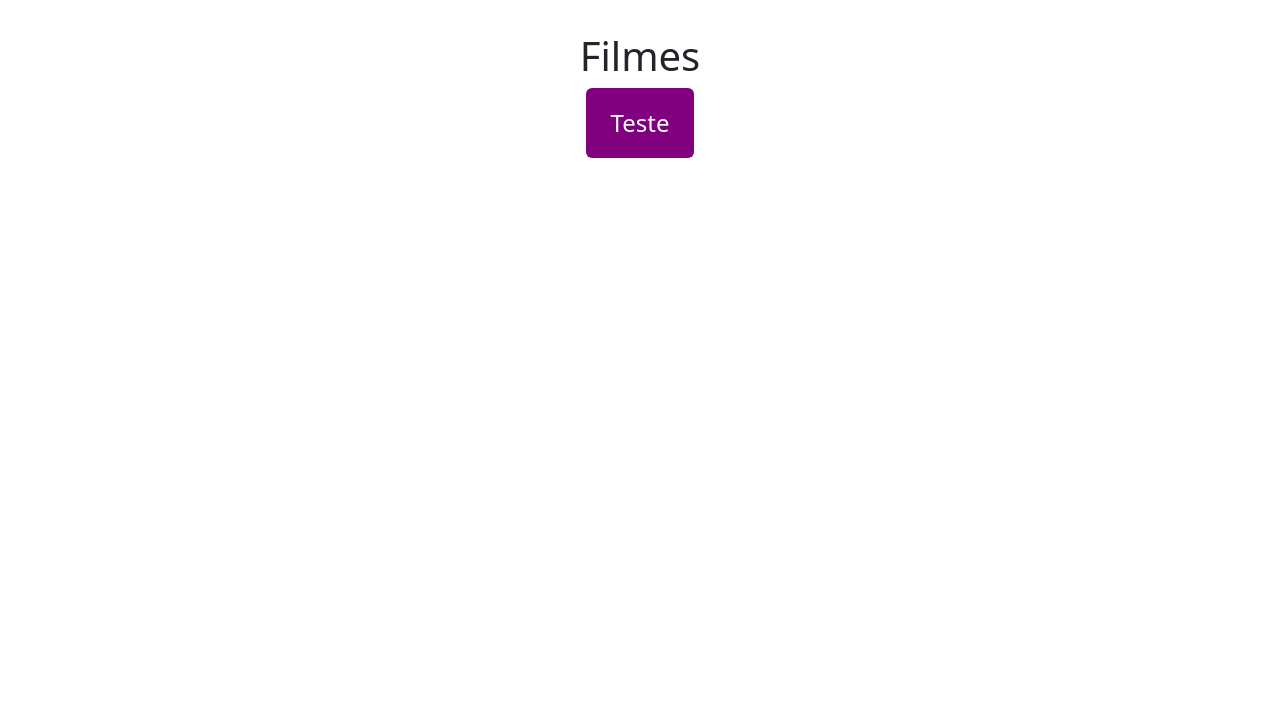
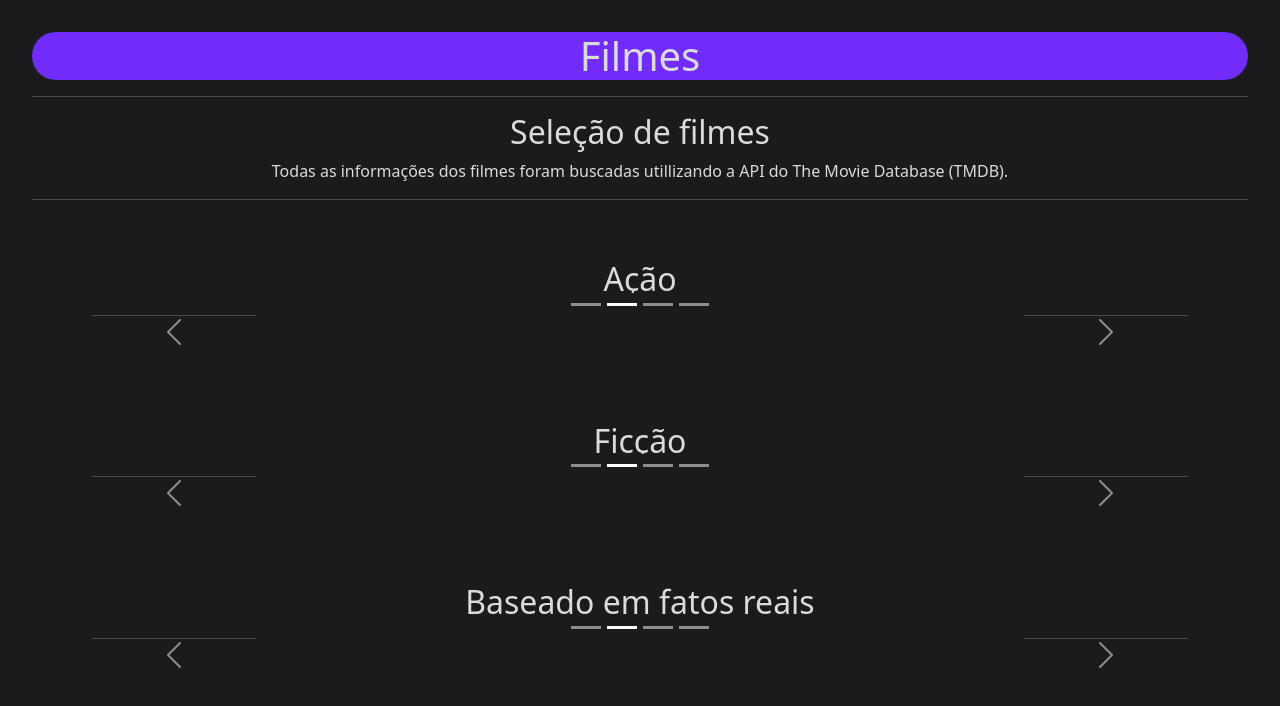
Before and after one commit to Maciel47/filmes, a React (Vite) app: page / in a window 1280 px wide. Shown: the top 706 px of the page. Built offline with nearby package versions, Linux system fonts and the light colour scheme.

Commit message:
Project organized to consume the api and work with the data

```diff
--- a/index.html
+++ b/index.html
@@ -2,7 +2,7 @@
 <html lang="en">
   <head>
     <meta charset="UTF-8" />
-    <link rel="icon" type="image/svg+xml" href="/vite.svg" />
+    <link rel="icon" type="image/svg+xml" href="./src/assets/icons/movie-clapperboard-svgrepo-com.svg" />
     <meta name="viewport" content="width=device-width, initial-scale=1.0" />
     <title>Filmes</title>
   </head>
--- a/package.json
+++ b/package.json
@@ -10,6 +10,7 @@
     "preview": "vite preview"
   },
   "dependencies": {
+    "axios": "^1.4.0",
     "bootstrap": "^5.3.1",
     "react": "^18.2.0",
     "react-bootstrap": "^2.8.0",
--- a/src/App.jsx
+++ b/src/App.jsx
@@ -1,15 +1,37 @@
-import './assets/css/App.css'
+import './assets/css/App.css';
+import ControlledCarousel from './components/ControlledCarousel';
 
-import ButtonTest from './components/Button.jsx';
+// var name; Minha ideia, inicialmente é utilizar uma variável nome que vai receber o valor (nome do filme) e inserir na url da api. Por conta disso optei escrever para que eu não esqueça. Posteriormente, irei excluir este comentário e provavelmente o fetch abaixo.
+// fetch(`https://api.themoviedb.org/3/movie/${this.state.name}550?api_key=756bf41a452aae1cce2c46c74f2f9561`)
 
 function App() {
 
   return (
     <>
-      <h1>Filmes</h1>
-      <div>
-        <ButtonTest/>
-      </div>
+      <nav>
+        <h1>Filmes</h1>
+        <hr className='hr'></hr>
+        <h2>Seleção de filmes</h2>
+        <p>
+          Todas as informações dos filmes foram buscadas utillizando a API do The Movie Database (TMDB).
+        </p>
+        <hr className='hr'></hr>
+      </nav>
+      <section>
+        <h2>Ação</h2>
+        <hr className='hr'></hr>
+        <ControlledCarousel/>
+      </section>
+      <section>
+        <h2>Ficção</h2>
+        <hr className='hr'></hr>
+        <ControlledCarousel/>
+      </section>
+      <section>
+        <h2>Baseado em fatos reais</h2>
+        <hr className='hr'></hr>
+        <ControlledCarousel/>
+      </section>
     </>
   )
 }
--- a/src/assets/css/App.css
+++ b/src/assets/css/App.css
@@ -1,6 +1,20 @@
+* {
+  color: rgb(218, 219, 219);
+  background-color: #1b1b1d;
+}
+
 #root {
-  max-width: 1280px;
   margin: 0 auto;
   padding: 2rem;
   text-align: center;
 }
+
+h1 {
+  border-radius: 30px;
+  background-color: #722cf9;
+}
+
+section {
+  margin: 30px;
+  padding: 30px;
+}
--- a/src/components/Button.jsx
+++ /dev/null
@@ -1,27 +0,0 @@
-import { Button } from 'react-bootstrap';
-
-function ButtonTest () {
-    return (
-        <>
-        <style type="text/css">
-          {`
-            .btn-flat {
-                background-color: purple;
-                color: white;
-            }
-
-            .btn-xxl {
-                padding: 1rem 1.5rem;
-                font-size: 1.5rem;
-            }
-        `}
-        </style>
-
-        <Button variant="flat" size="xxl">
-          Teste
-        </Button>
-      </>
-    )
-}
-
-export default ButtonTest;
--- /dev/null
+++ b/src/components/ControlledCarousel.jsx
@@ -0,0 +1,46 @@
+import { useState } from 'react';
+import Carousel from 'react-bootstrap/Carousel';
+// import getInfo from '../services/getMovieData';
+
+function ControlledCarousel() {
+  const [index, setIndex] = useState(0);
+
+  const handleSelect = (selectedIndex) => {
+    setIndex(selectedIndex);
+  };
+
+  return (
+    <Carousel activeIndex={index} onSelect={handleSelect}>
+      <Carousel.Item>
+        <Carousel.Caption>
+          <h3>First slide label</h3>
+          <p>Nulla vitae elit libero, a pharetra augue mollis interdum.</p>
+        </Carousel.Caption>
+      </Carousel.Item>
+      <Carousel.Item>
+        <Carousel.Caption>
+          <h3>Second slide label</h3>
+          <p>Lorem ipsum dolor sit amet, consectetur adipiscing elit.</p>
+        </Carousel.Caption>
+      </Carousel.Item>
+      <Carousel.Item>
+        <Carousel.Caption>
+          <h3>Third slide label</h3>
+          <p>
+            Praesent commodo cursus magna, vel scelerisque nisl consectetur.
+          </p>
+        </Carousel.Caption>
+      </Carousel.Item>
+      <Carousel.Item>
+        <Carousel.Caption>
+          <h3>Forth slide label</h3>
+          <p>
+            Praesent commodo cursus magna, vel scelerisque nisl consectetur.
+          </p>
+        </Carousel.Caption>
+      </Carousel.Item>
+    </Carousel>
+  );
+}
+
+export default ControlledCarousel;
--- /dev/null
+++ b/src/services/conn.js
@@ -0,0 +1,3 @@
+const API_KEY = '756bf41a452aae1cce2c46c74f2f9561'
+
+export default API_KEY;
--- /dev/null
+++ b/src/services/getMovieData.js
@@ -0,0 +1,35 @@
+import { useEffect, useState } from 'react';
+import axios from 'axios';
+import conn from './services/conn';
+
+const[movieData, setMovieData] = useState({
+    ImgPath: '',
+    Title: '',
+    ReleaseDate: '',
+    Rating: '',
+    Description: ''
+  });
+
+
+function getInfo () {
+    const [movieData, setMovieData] = useState([]);
+
+    useEffect(() => {
+    getMovieData("movie");
+    }, []);
+
+    async function getMovieData(movieId) {
+        const url = `https://api.themoviedb.org/3/movie/${movieId}?api_key=${conn}`
+        try {
+            let resp = await axios.get(url);
+            console.log(resp.data.results);
+            setMovieData(resp.data.results);
+        } catch (e) {
+
+        } finally {
+
+        }
+    }
+}
+
+export default getInfo;
```
Also changed, not shown: src/components/Cards.jsx (deleted, +0 -20 lines), src/assets/icons/movie-clapperboard-svgrepo-com.svg (added), 1 other file (tests, documents, lock files or other folders).
